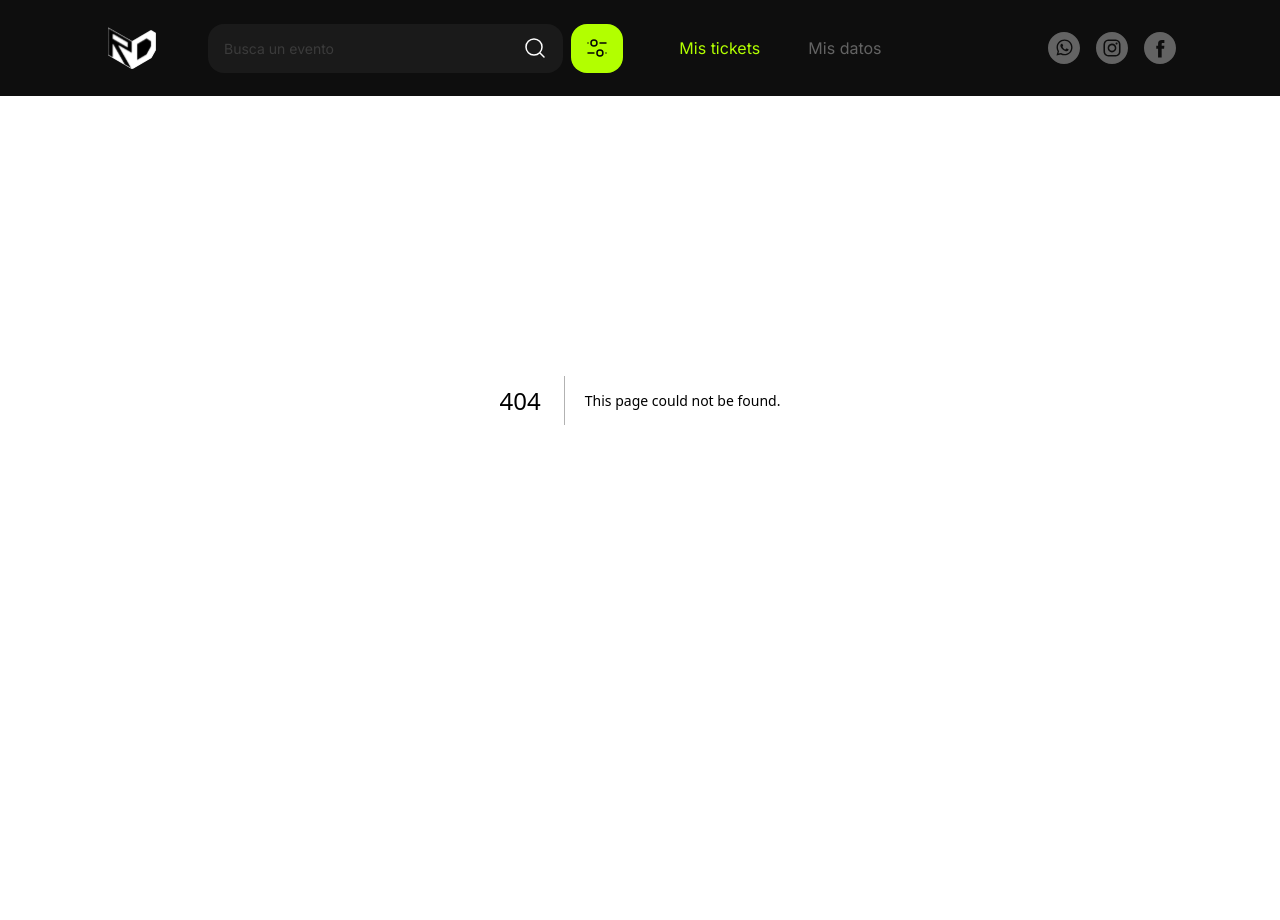
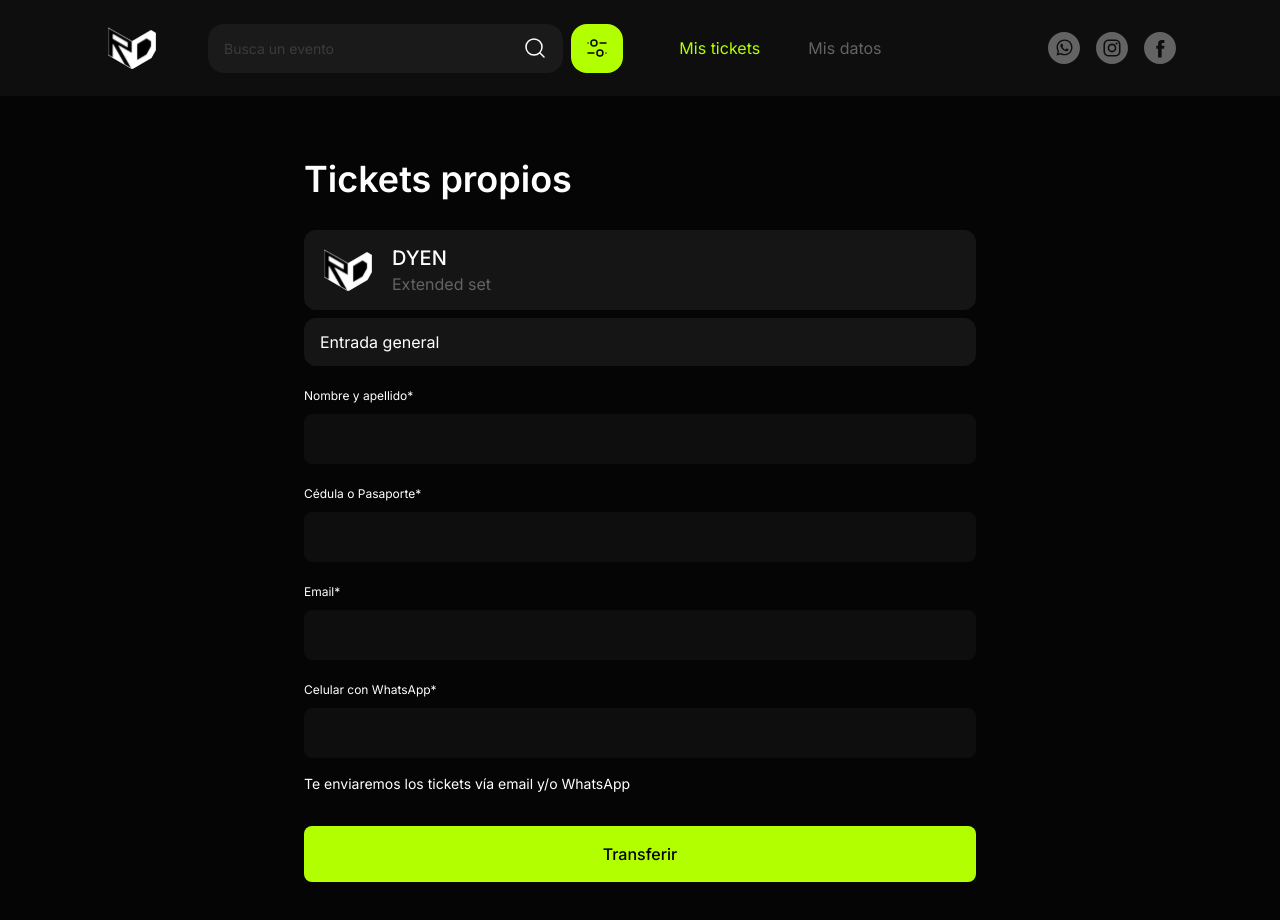
Before and after one commit to Rave-Dates/rave-dates-fe, a Next.js app: page /tickets/event-ticket/1/transfer/1 in a window 1280 px wide. Before the commit this address had no page. Shown: the top 920 px of the page. Before the commit the page ends 800 px from the top, so only its background shows below. Built offline with nearby package versions, Linux system fonts and the light colour scheme.

Commit message:
Tickets pages

```diff
--- /dev/null
+++ b/src/app/tickets/event-ticket/[eventName]/page.tsx
@@ -0,0 +1,10 @@
+import EventDetails from "@/components/containers/event-detail/EventDetail"
+
+export default async function Page({
+  params,
+}: {
+  params: Promise<{ eventName: string }>
+}) {
+  const { eventName } = await params
+  return <EventDetails isTicketList={true} eventName={eventName} />
+}
--- /dev/null
+++ b/src/app/tickets/event-ticket/[eventName]/transfer/[ticketId]/page.tsx
@@ -0,0 +1,11 @@
+import TicketTransferForm from "@/components/containers/tickets/TicketTransferForm";
+
+export default async function Page({
+  params,
+}: {
+  params: Promise<{ ticketId: string }>
+}) {
+  const { ticketId } = await params
+  const transferIdNumber = Number(ticketId);
+  return <TicketTransferForm ticketId={transferIdNumber} />
+}
--- /dev/null
+++ b/src/app/tickets/event-ticket/[eventName]/transferred/[ticketId]/page.tsx
@@ -0,0 +1,11 @@
+import TicketTransferredForm from "@/components/containers/tickets/TicketTransferredForm";
+
+export default async function Page({
+  params,
+}: {
+  params: Promise<{ ticketId: string }>
+}) {
+  const { ticketId } = await params
+  const transferIdNumber = Number(ticketId);
+  return <TicketTransferredForm ticketId={transferIdNumber} />
+}
```
